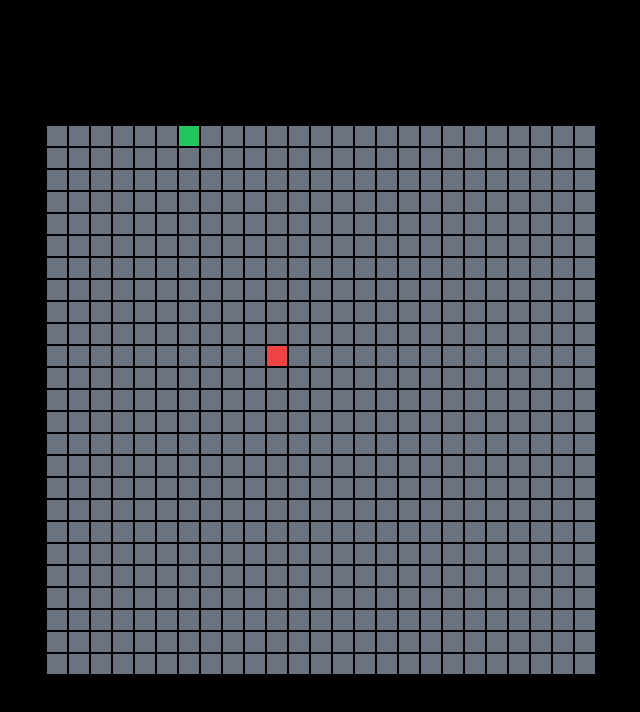
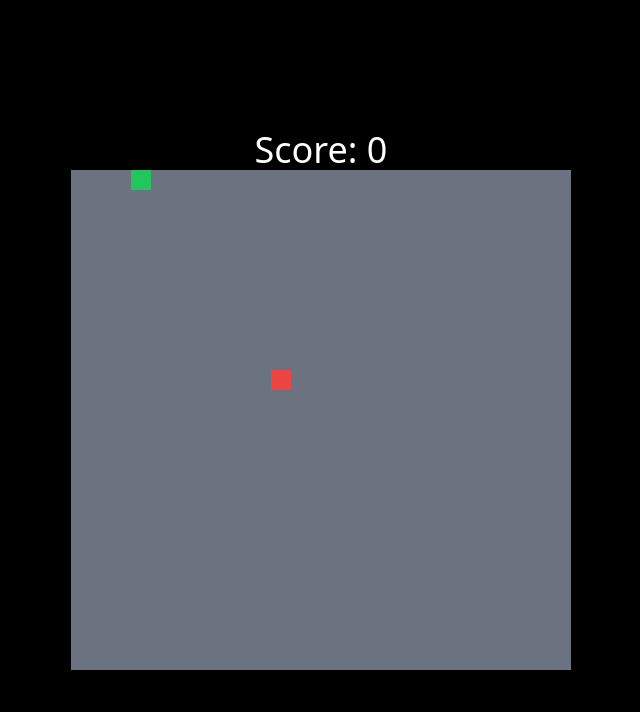
Before and after one commit to rplocha4/snake-react, a React (Vite) app: page / in a window 1280 px wide. Shown: the top 712 px of the page, without its empty margins (319-959 px from the left). Built offline with nearby package versions, Linux system fonts and the light colour scheme.

Commit message:
added score and new food after eat

```diff
--- a/src/App.tsx
+++ b/src/App.tsx
@@ -1,4 +1,4 @@
-import { useEffect, useState, useEffectEvent } from 'react';
+import { useEffect, useState } from 'react';
 
 import './App.css';
 import GameBoard from './components/GameBoard';
@@ -9,6 +9,7 @@ function App() {
   const [snake, setSnake] = useState([{ x: 0, y: 0 }]);
   const [direction, setDirection] = useState('right');
   const [food, setFood] = useState({ x: 10, y: 10 });
+  const [score, setScore] = useState(0);
 
   useEffect(() => {
     const handleKeyDown = (e: KeyboardEvent) => {
@@ -72,25 +73,41 @@ function App() {
             break;
         }
         if (newHead.x === food.x && newHead.y === food.y) {
-          setFood({
+          let newFoodPosition = {
             x: Math.floor(Math.random() * gameSize),
             y: Math.floor(Math.random() * gameSize),
+          };
+          while (
+            s.some(
+              (snake) =>
+                snake.x === newFoodPosition.x && snake.y === newFoodPosition.y
+            )
+          ) {
+            newFoodPosition = {
+              x: Math.floor(Math.random() * gameSize),
+              y: Math.floor(Math.random() * gameSize),
+            };
+          }
+
+          setFood(newFoodPosition);
+          setScore((prevScore) => prevScore + 1);
+
+          setSnake((s) => {
+            const newSnake = [...s];
+            newSnake.push({ x: food.x, y: food.y });
+            return newSnake;
           });
-          newSnake.push(newHead);
-
-          return newSnake;
-          // newSnake.unshift({ x: head.x, y: head.y });
         }
         if (newHead.x < 0) {
-          newHead.x = gameSize - 1;
+          newHead.x = gameSize;
         }
-        if (newHead.x > gameSize - 1) {
+        if (newHead.x > gameSize) {
           newHead.x = 0;
         }
         if (newHead.y < 0) {
-          newHead.y = gameSize - 1;
+          newHead.y = gameSize;
         }
-        if (newHead.y > gameSize - 1) {
+        if (newHead.y > gameSize) {
           newHead.y = 0;
         }
 
@@ -108,12 +125,18 @@ function App() {
       moveSnake();
     }, 100);
     return () => clearInterval(interval);
-  }, [direction]);
+  }, [direction, food]);
 
   return (
     <>
-      <div className="bg-black h-screen w-full flex justify-center items-center">
-        <GameBoard size={gameSize} snake={snake} food={food} />
+      <div className="bg-black h-screen w-full flex flex-col justify-center items-center">
+        <div className="text-white text-4xl">Score: {score}</div>
+        <GameBoard
+          size={gameSize}
+          snake={snake}
+          food={food}
+          direction={direction}
+        />
       </div>
     </>
   );
--- a/src/components/GameBoard.tsx
+++ b/src/components/GameBoard.tsx
@@ -1,17 +1,17 @@
 import React, { useState } from 'react';
 
-const GameBoard: React.FC<{ size: number; snake: any; food: any }> = ({
-  size,
-  snake,
-  food,
-}) => {
-  const [game, setGame] = useState(Array(size).fill(Array(size).fill(0)));
-
+const GameBoard: React.FC<{
+  size: number;
+  snake: { x: number; y: number }[];
+  food: { x: number; y: number };
+  direction: string;
+}> = ({ size, snake, food, direction }) => {
+  const game = [...Array(size)].map((_) => Array(size).fill(0));
 
   return (
-    <div className="game flex flex-col gap-0.5">
+    <div className="game flex flex-col bg-gray-500">
       {game.map((row, i) => (
-        <div className="row flex gap-0.5" key={i}>
+        <div className="row flex " key={i}>
           {row.map((cell, j) => (
             <div
               className={`w-5 h-5 ${
@@ -21,7 +21,6 @@ const GameBoard: React.FC<{ size: number; snake: any; food: any }> = ({
                   ? 'bg-green-500'
                   : 'bg-gray-500'
               }
-
             })}`}
               key={j}
             >
```
